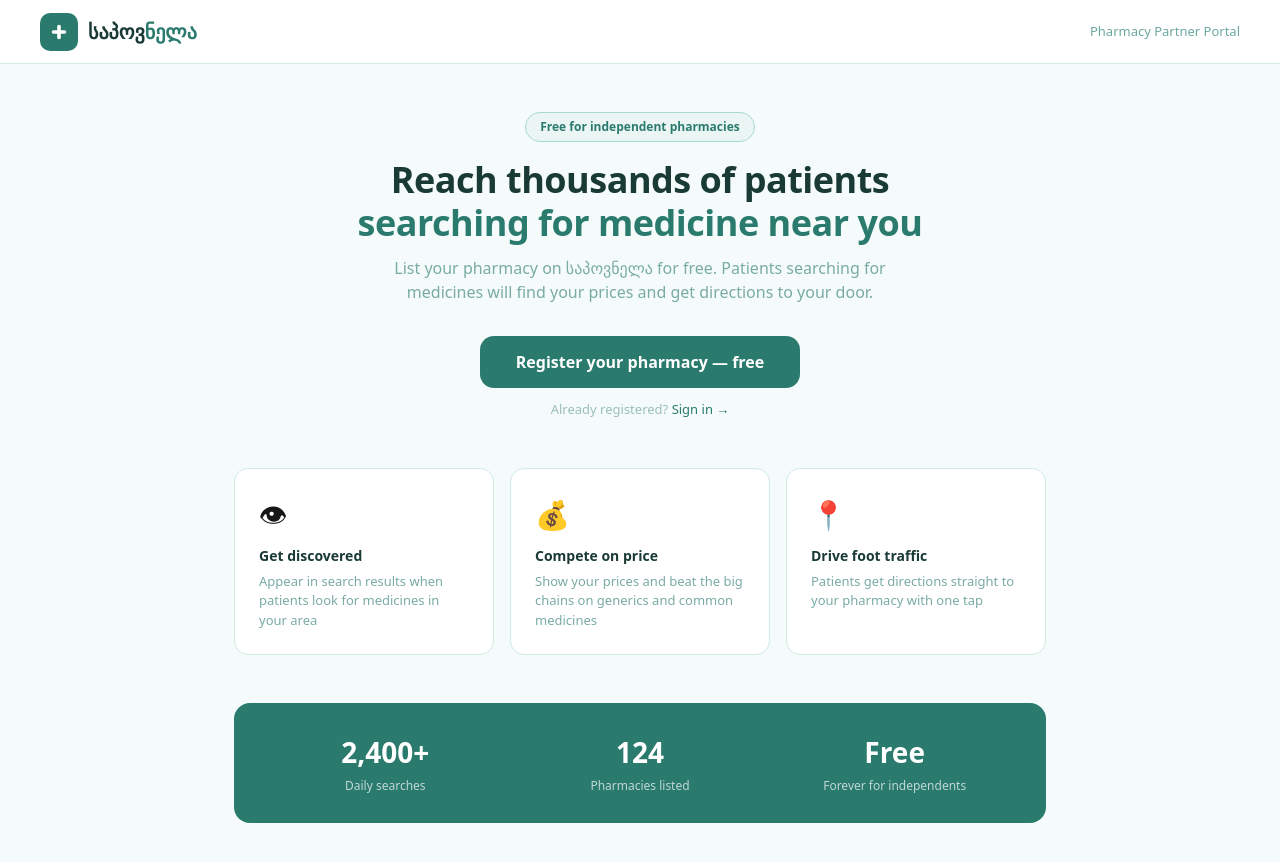
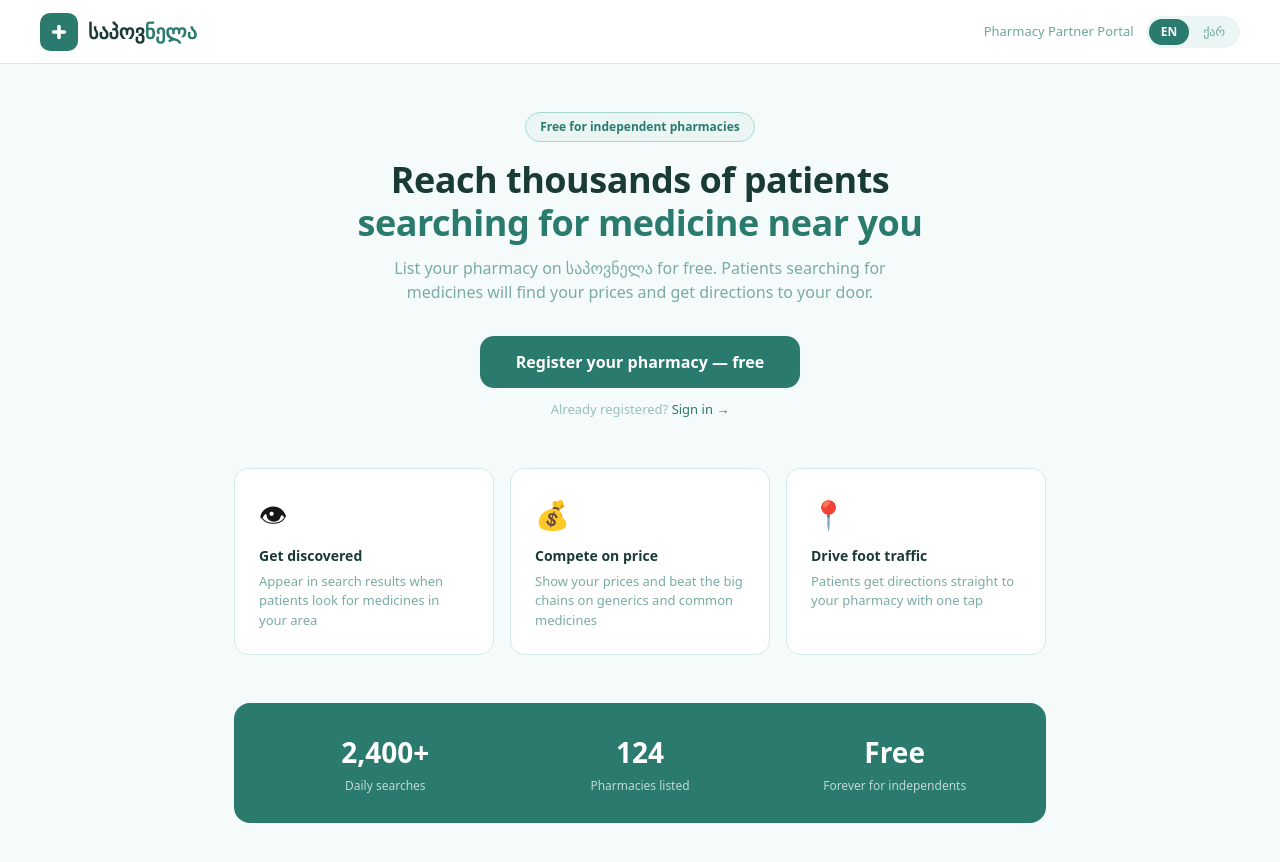
Before and after one commit to mouravi573/sapovnela, a Next.js app: page /portal in a window 1280 px wide. Shown: the top 862 px of the page. Built offline with nearby package versions, Linux system fonts and the light colour scheme.

Commit message:
add language toggle to portal

```diff
--- a/app/portal/page.js
+++ b/app/portal/page.js
@@ -65,7 +65,7 @@ const stats = [
   { val: "Free", label: "Forever for independents" },
 ];
 
-function NavBar() {
+function NavBar({ lang, setLang }) {
   return (
     <nav
       style={{
@@ -114,9 +114,42 @@ function NavBar() {
           საპოვ<span style={{ color: "#2A7A6E" }}>ნელა</span>
         </span>
       </Link>
-      <span style={{ fontSize: "13px", color: "#6BA89E" }}>
-        Pharmacy Partner Portal
-      </span>
+      <div style={{ display: "flex", alignItems: "center", gap: "12px" }}>
+        <span style={{ fontSize: "13px", color: "#6BA89E" }}>
+          {lang === "en"
+            ? "Pharmacy Partner Portal"
+            : "აფთიაქის პარტნიორის პორტალი"}
+        </span>
+        <div
+          style={{
+            display: "flex",
+            alignItems: "center",
+            background: "#EBF6F4",
+            borderRadius: "20px",
+            padding: "3px",
+            gap: "2px",
+          }}
+        >
+          {["en", "ge"].map((l) => (
+            <button
+              key={l}
+              onClick={() => setLang(l)}
+              style={{
+                fontSize: "12px",
+                fontWeight: lang === l ? 600 : 400,
+                padding: "4px 12px",
+                borderRadius: "16px",
+                border: "none",
+                cursor: "pointer",
+                background: lang === l ? "#2A7A6E" : "transparent",
+                color: lang === l ? "#fff" : "#6BA89E",
+              }}
+            >
+              {l === "en" ? "EN" : "ქარ"}
+            </button>
+          ))}
+        </div>
+      </div>
     </nav>
   );
 }
@@ -443,6 +476,7 @@ function Success() {
 
 export default function PharmacyPortal() {
   const [step, setStep] = useState("landing");
+  const [lang, setLang] = useState("en");
   const [form, setForm] = useState({
     name: "",
     address: "",
@@ -465,7 +499,7 @@ export default function PharmacyPortal() {
         fontFamily: "system-ui, sans-serif",
       }}
     >
-      <NavBar />
+      <NavBar lang={lang} setLang={setLang} />
       {step === "landing" && (
         <Landing
           onRegister={() => setStep("register")}
```
